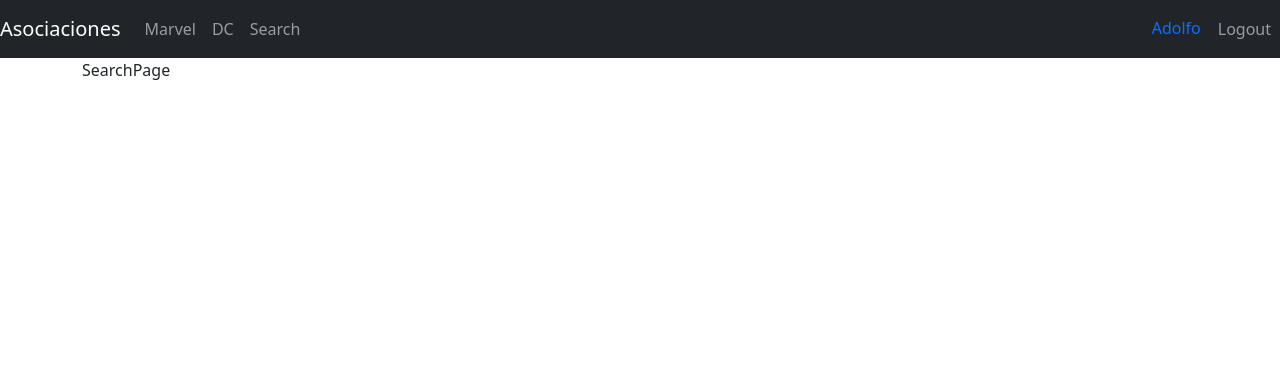
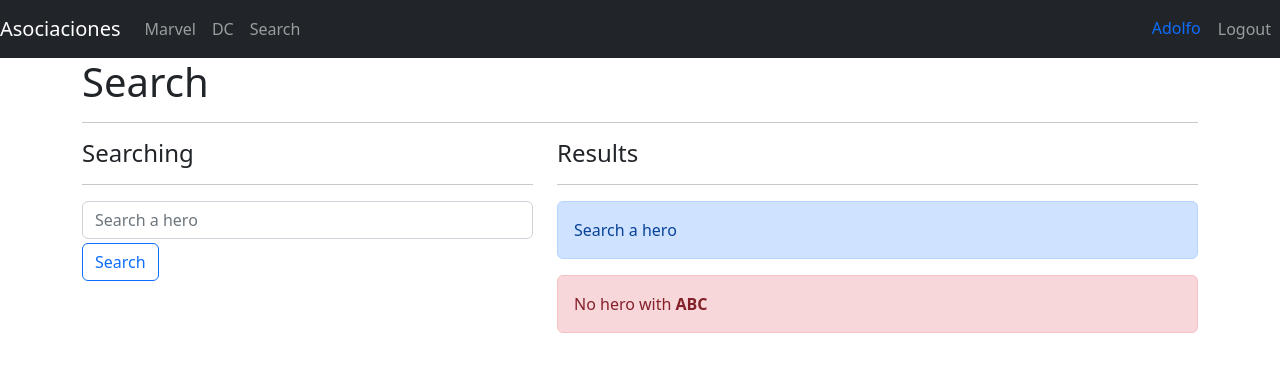
Before and after one commit to adlf-aldana/heroes-spa, a React (Vite) app: page /search in a window 1280 px wide. Shown: the top 372 px of the page. Built offline with nearby package versions, Linux system fonts and the light colour scheme.

Commit message:
#feat: search screen layout

```diff
--- a/src/heroes/pages/SearchPage.jsx
+++ b/src/heroes/pages/SearchPage.jsx
@@ -1,3 +1,39 @@
+import { HeroCard } from "../components/";
+
 export const SearchPage = () => {
-  return <div>SearchPage</div>;
+  return (
+    <>
+      <h1>Search</h1>
+      <hr />
+
+      <div className="row">
+        <div className="col-5">
+          <h4>Searching</h4>
+          <hr />
+          <form action="">
+            <input
+              type="text"
+              name="searchText"
+              placeholder="Search a hero"
+              className="form-control"
+              autoComplete="off"
+            />
+
+            <button className="btn btn-outline-primary mt-1">Search</button>
+          </form>
+        </div>
+        <div className="col-7">
+          <h4>Results</h4>
+          <hr />
+
+          <div className="alert alert-primary">Search a hero</div>
+          <div className="alert alert-danger">
+            No hero with <b>ABC</b>{" "}
+          </div>
+
+          {/* <HeroCard  /> */}
+        </div>
+      </div>
+    </>
+  );
 };
```
